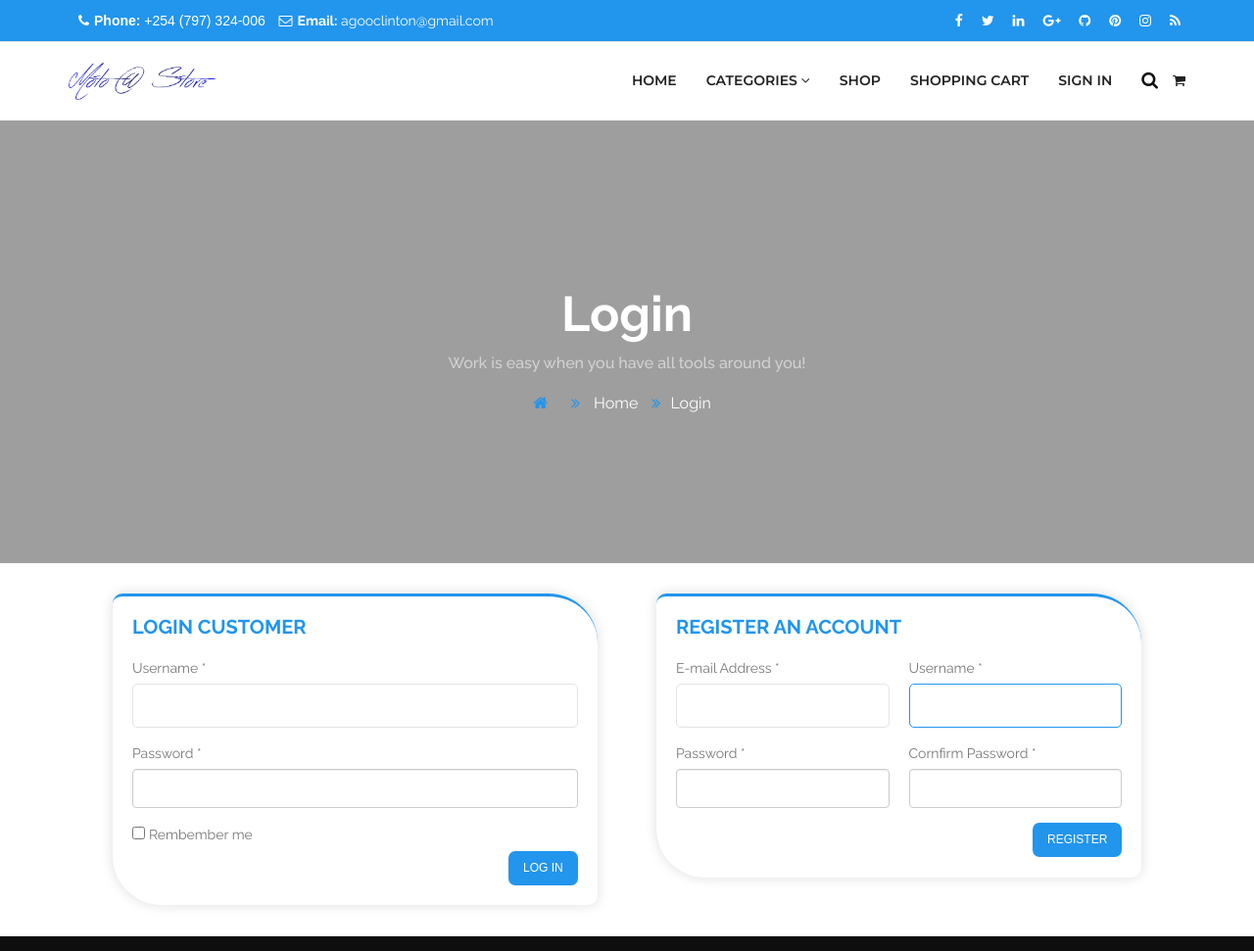
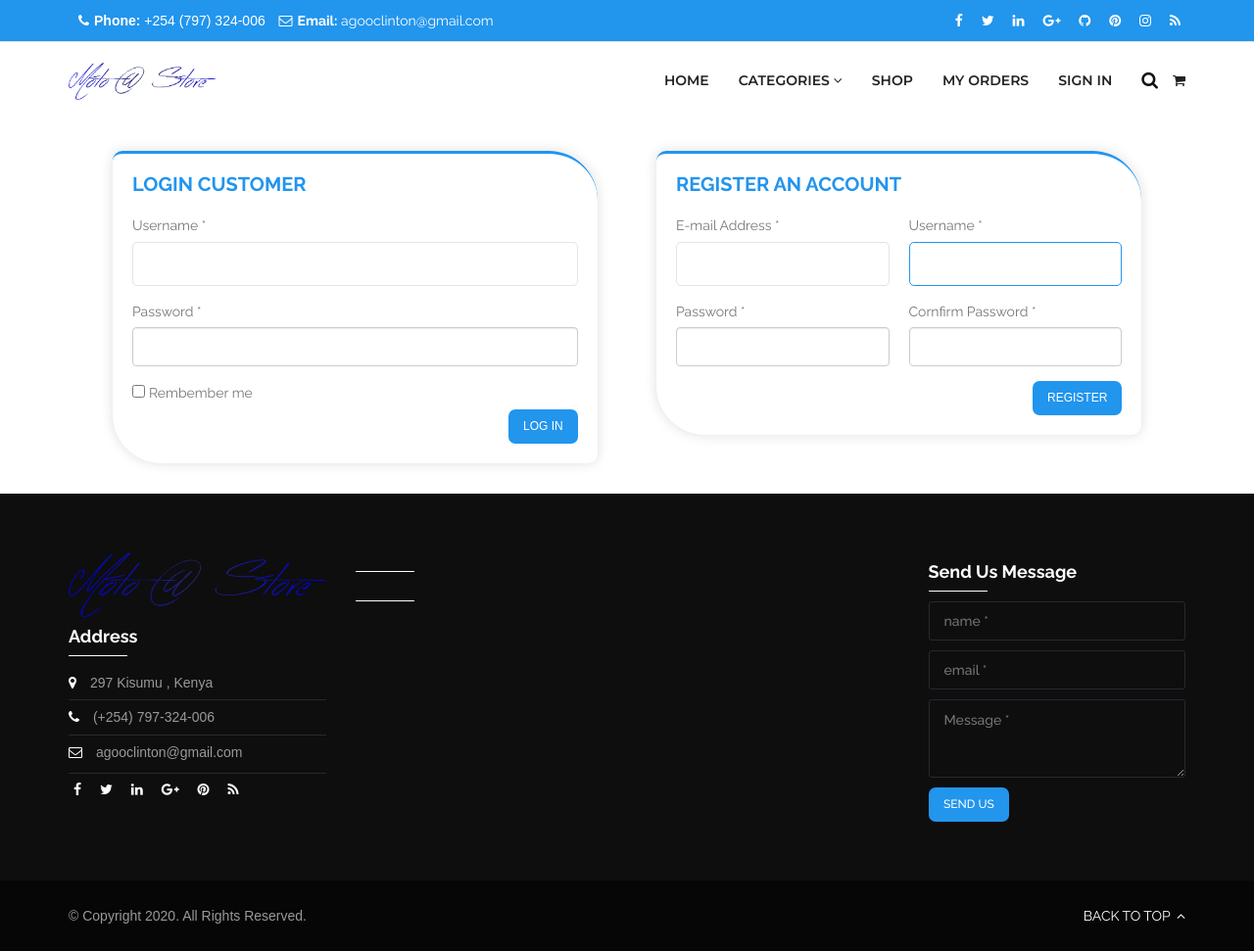
Before and after one commit to kahdichienja/moto_app, a Django app: page /reg/ in a window 1280 px wide. Shown: the top 971 px of the page at 98% size. Run offline with Django 3.2, Linux system fonts and the light colour scheme; data comes from the database, SQL or seed files in the repository; both versions use the stored data as it was after the commit; some libraries are stand-ins or nearby versions; some web fonts are replaced; grey boxes are pictures that could not be loaded.

Commit message:
client requirement sats1

```diff
--- a/accounts/templates/pages/login_register.html
+++ b/accounts/templates/pages/login_register.html
@@ -5,7 +5,7 @@
 <div class="wrapper">
     {% include 'utils/navbar.html' %}
     <!-- Breadcrumbs start -->
-    <div class="breadcrumbs" style="background-image: url('{% static 'images/car-bg-4.jpg' %}'); background-position: top; background-attachment: cover;">
+    {% comment %} <div class="breadcrumbs" style="background-image: url('{% static 'images/car-bg-4.jpg' %}'); background-position: top; background-attachment: cover;">
         <div class="breadcrumbs-overlay"></div>
         <div class="page-title">
             <h2>Login</h2>
@@ -16,7 +16,7 @@
             <li><a href="{% url 'home' %}"><i class="fa fa-angle-double-right"></i> Home</a></li>
             <li><a href="{% url 'login_register' %}"><i class="fa fa-angle-double-right"></i>Login</a></li>
         </ul>
-    </div>
+    </div> {% endcomment %}
     <!-- Breadcrumbs end -->
     <div class="main-content">
         <div class="page-content">
--- a/accounts/templates/utils/navbar.html
+++ b/accounts/templates/utils/navbar.html
@@ -72,7 +72,7 @@
                         <a href="{% url 'shop' %}">Shop</a>
                     </li>
                     <li>
-                        <a href="{% url 'cartlist' %}">Shopping Cart</a>
+                        <a href="{% url 'cartlist' %}">My Orders</a>
                     </li>
                     {% if user.is_authenticated %}
                         <li><a href="{% url 'user_profile' %}">Profile</a></li>
--- a/motos/settings.py
+++ b/motos/settings.py
@@ -123,11 +123,11 @@ USE_TZ = True
 # Static files (CSS, JavaScript, Images)
 # https://docs.djangoproject.com/en/3.0/howto/static-files/
 
-# STATIC_ROOT = '/home/ClintonAgoo/moto_app/static'
-
 MEDIA_URL = "/media/"
 MEDIA_ROOT = os.path.join(BASE_DIR, "media")
 
 STATIC_URL = '/static/'
+# STATIC_ROOT = '/home/ClintonAgoo/moto_app/static'
+STATIC_URL = '/static/'
 STATICFILES_DIRS = [os.path.join(BASE_DIR, "staticfiles")]
 STATIC_ROOT = os.path.join(os.path.dirname(BASE_DIR), "static-cdn-local")
```
Also changed, not shown: db.sqlite3.
